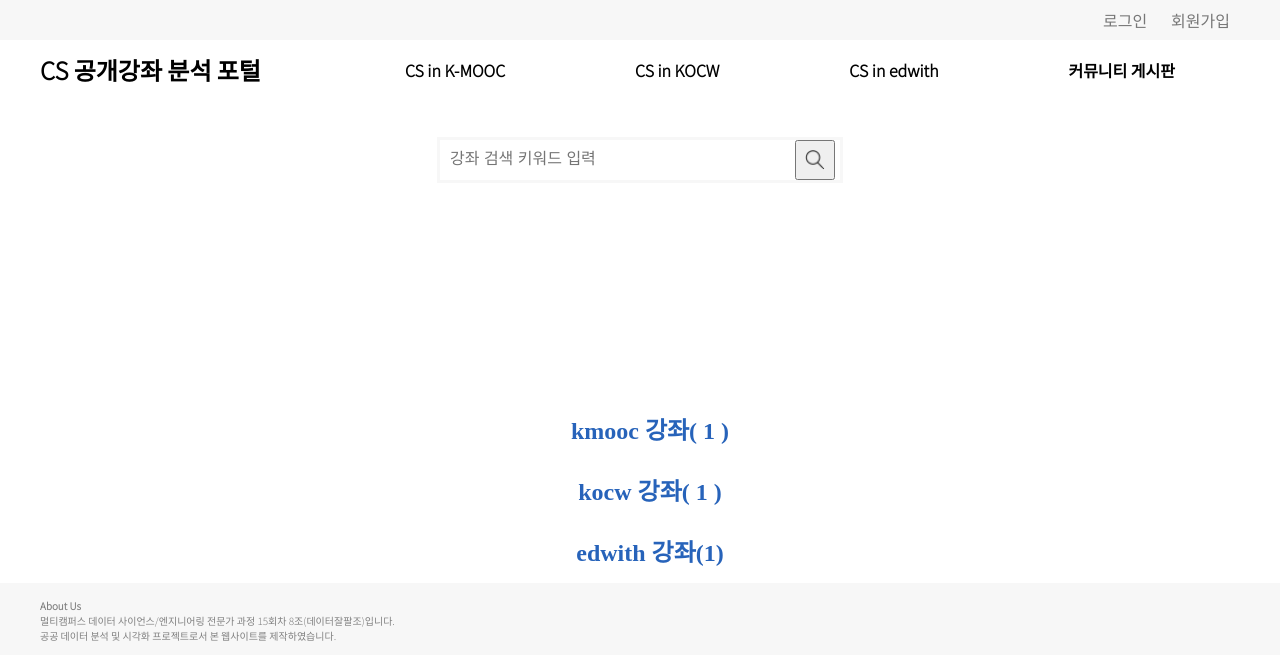
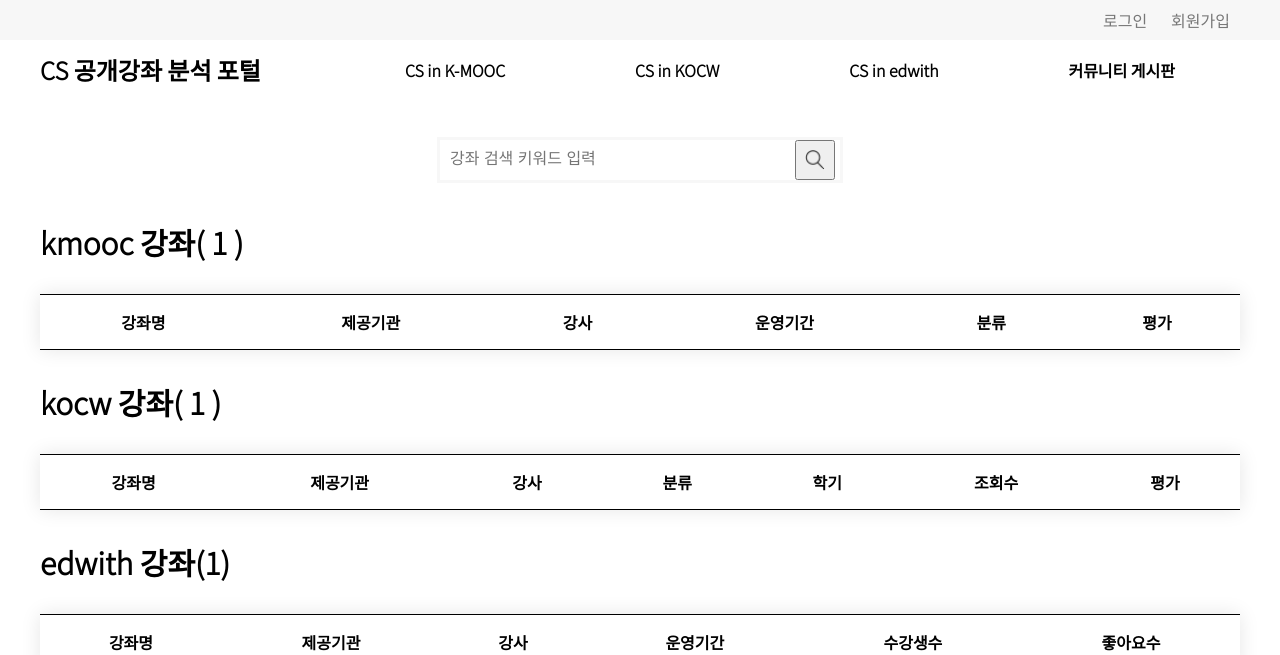
Before and after one commit to SeongminLee812/project_web, a Django app: template templates/search.html in a window 1280 px wide. Shown: the top 655 px of the page. Run offline with Django 3.2, Linux system fonts and the light colour scheme; the template is opened without the code that fills it: most values are stand-ins (such as "Sample title", 1, 10 or a date in 2020); lists and menus that the app fills with data are empty; grey boxes are pictures that could not be loaded.

Commit message:
edited search.html

```diff
--- a/templates/search.html
+++ b/templates/search.html
@@ -14,42 +14,49 @@
 
 
     <style>
-        #searchResult table{
-            margin-left: 30px;
-            margin-bottom: 10px;
-            border: 0px;
+        #body {
+            with: 1200px
+            margin: auto;
+            font-family: 'Noto Sans KR', sans-serif;
+            text-decoration: none;
+        }
 
+        table {
+            width: 1200px;
+            margin: auto;
+            margin-top: 30px;
+            margin-bottom: 30px;
+            overflow: hidden;
+            box-shadow: 0 0 20px rgba(0,0,0,0.1);
+            border-top: 1px solid black;
+            border-collapse: collapse;
         }
-        #searchResult h2{
-            color: #2763ba;
-            margin-left: 20px;
+
+        .table_title {
+            width: 1200px;
+            margin: auto;
+            text-align: left;
+            font-size: 30px;
+            font-weight: 700;
+            color: 4169e1;
         }
-        #searchResult a{
-            font-size: 20px;
+
+        th, td {
+            padding: 15px;
             color: black;
-            font-weight: bold;
+            border-bottom: 1px solid black;
+        }
+
+        td a {
             text-decoration: none;
-            border: none;
-            letter-spacing: -1px;
-            line-height: 1.5;
-            background: none;
+            color: 4169e1;
+            font-weight: 700;
         }
-        #searchResult a:hover{
-            color: cadetblue;
+
+        th {
+            text-align: center;
         }
-        #searchResult div{
-            padding: 11px 20px 15px;
-        }
-        #searchResult ul{
-            list-style: none;
-        }
-        .clearfix{
-            text-align:center;
-            display:block;
-            width:1500px;
-            border:none;
-            float:auto;
-        }
+
     </style>
 
 </head>
@@ -84,127 +91,87 @@
             </div>
         </div>
     </div>
-    <br><br><br><br><br><br><br><br><br><br>
 
-    <div id="body" class="clearfix">
-        <div id="searchResult">
-
-            <div>
-                <h2>kmooc 강좌( {{ kmooc_num }} )</h2>
-                <ul>
+    <div id="body">
+            <div class="container">
+                <p class="table_title">kmooc 강좌( {{ kmooc_num }} )</p>
+                <table>
+                    <thead>
+                        <tr>
+                            <th>강좌명</th>
+                            <th>제공기관</th>
+                            <th>강사</th>
+                            <th>운영기간</th>
+                            <th>분류</th>
+                            <th>평가</th>
+                        </tr>
+                    </thead>
+                    <tbody>
                         {% for searchResultItem in searchResultKmooc %}
-                    <li>
-                        <table>
-                            <col width="300px">
                         <tr>
-                                <td>강좌명</td>
                             <td><a href="http://www.kmooc.kr/courses/{{ searchResultItem.course_id }}/about" target="_blank"> {{ searchResultItem.name }} </a></td>
-                            </tr>
-                            <tr>
-                                <td>제공기관</td>
                             <td>{{ searchResultItem.org_name }}</td>
-                            </tr>
-                            <tr>
-                                <td>강사</td>
                             <td>{{ searchResultItem.teachers }}</td>
-                            </tr>
-                            <tr>
-                                <td>운영기간</td>
                             <td>{{ searchResultItem.enrollment_start }}</td>
-                            </tr>
-                            <tr>
-                                <td>분류</td>
                             <td>{{ searchResultItem.middle_classfy_name }}</td>
-                            </tr>
-                            <tr>
-                                <td>평가</td>
                             <td>{{ searchResultItem.star }}</td>
                         </tr>
+                        {% endfor %}
+                    </tbody>
                 </table>
-                    </li>
-                {% endfor %}
-                </ul>
-            </div>
-
-            <div>
-
-                <h2>kocw 강좌( {{ kocw_num }} )</h2>
-                    <ul>
+                <p class="table_title">kocw 강좌( {{ kocw_num }} )</p>
+                <table>
+                    <thead>
+                        <tr>
+                            <th>강좌명</th>
+                            <th>제공기관</th>
+                            <th>강사</th>
+                            <th>분류</th>
+                            <th>학기</th>
+                            <th>조회수</th>
+                            <th>평가</th>
+                        </tr>
+                    </thead>
+                    <tbody>
                         {% for searchResultItem in searchResultKocw %}
-                    <li>
-                        <table>
-                            <col width="300px">
                         <tr>
-                                <td>강좌명</td>
                             <td><a href="{{ searchResultItem.course_url }}" target="_blank"> {{ searchResultItem.course_title }} </a></td>
-                            </tr>
-                            <tr>
-                                <td>제공기관</td>
                             <td>{{ searchResultItem.provider }}</td>
-                            </tr>
-                            <tr>
-                                <td>강사</td>
                             <td>{{ searchResultItem.lecturer }}</td>
-                            </tr>
-                            <tr>
-                                <td>분류</td>
                             <td>{{ searchResultItem.taxon }}</td>
-                            </tr>
-                            <tr>
-                                <td>학기</td>
                             <td>{{ searchResultItem.term }}</td>
-                            </tr>
-                            <tr>
-                                <td>조회수</td>
                             <td>{{ searchResultItem.view_count }}</td>
-                            </tr>
-                            <tr>
-                                <td>평가</td>
                             <td>{{ searchResultItem.popular_score }}</td>
                         </tr>
+                        {% endfor %}
+                    </tbody>
                 </table>
-                    </li>
-                {% endfor %}
-                </ul>
-            </div>
-
-
-            <div>
-                <h2>edwith 강좌({{ edwith_num }})</h2>
-                <ul>
+                <p class="table_title">edwith 강좌({{ edwith_num }})</p>
+                <table>
+                    <thead>
+                        <tr>
+                            <th>강좌명</th>
+                            <th>제공기관</th>
+                            <th>강사</th>
+                            <th>운영기간</th>
+                            <th>수강생수</th>
+                            <th>좋아요수</th>
+                        </tr>
+                    </thead>
+                    <tbody>
                         {% for searchResultItem in searchResultEdwith %}
-                    <li>
-                        <table>
-                            <col width="300px">
                         <tr>
-                                <td>강좌명</td>
                             <td><a href="{{ searchResultItem.href }}" target="_blank"> {{ searchResultItem.title }} </a></td>
-                            </tr>
-                            <tr>
-                                <td>제공기관</td>
                             <td>{{ searchResultItem.org }}</td>
-                            </tr>
-                            <tr>
-                                <td>강사</td>
                             <td>{{ searchResultItem.lecturer }}</td>
-                            </tr>
-                            <tr>
-                                <td>운영기간</td>
                             <td>{{ searchResultItem.date }}</td>
-                            </tr>
-                            <tr>
-                                <td>수강생 수</td>
                             <td>{{ searchResultItem.student_num }}</td>
-                            </tr>
-                            <tr>
-                                <td>좋아요 수</td>
+                            <td>{{ searchResultItem.student_num }}</td>
                             <td>{{ searchResultItem.like_num }}</td>
                         </tr>
+                        {% endfor %}
+                    </tbody>
                 </table>
-                    </li>
-                {% endfor %}
-                </ul>
-            </div>
             </div>
     </div>
 
```
Lines whose indentation alone changed are shown as unchanged.
